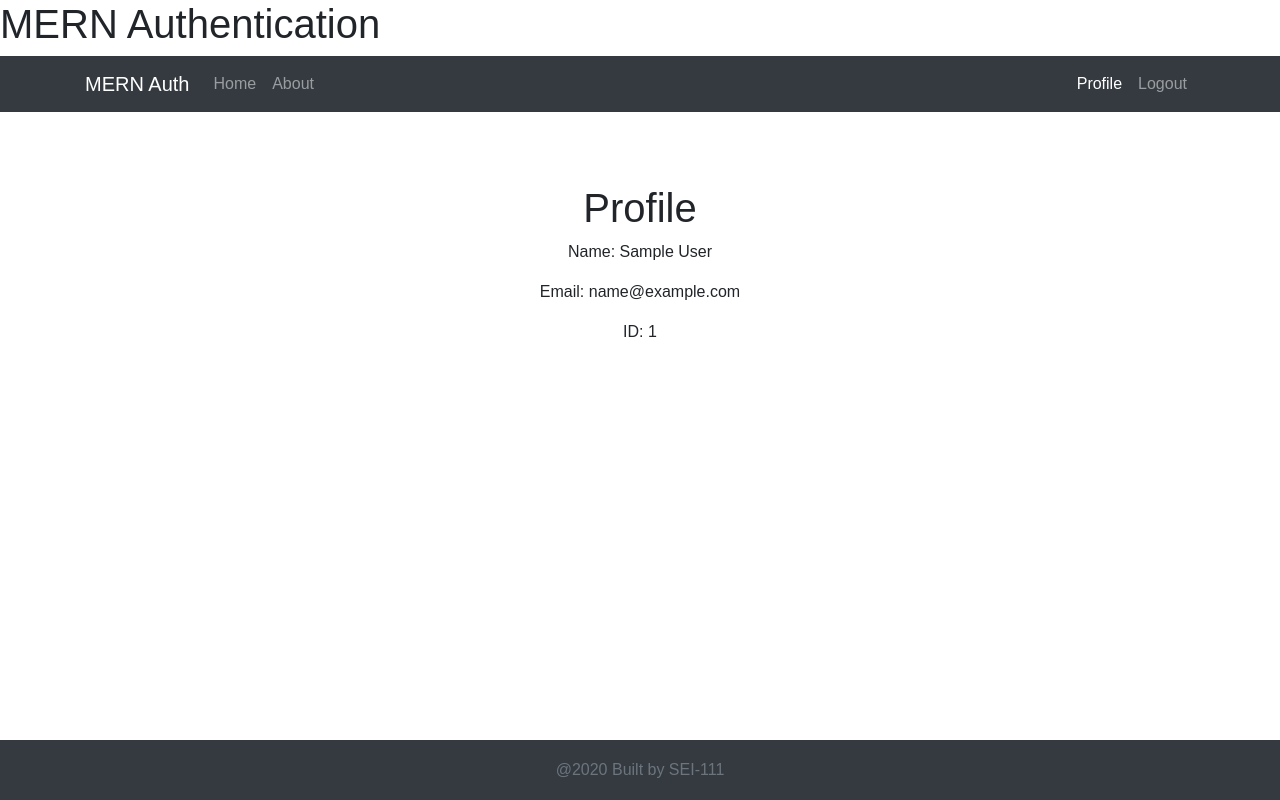
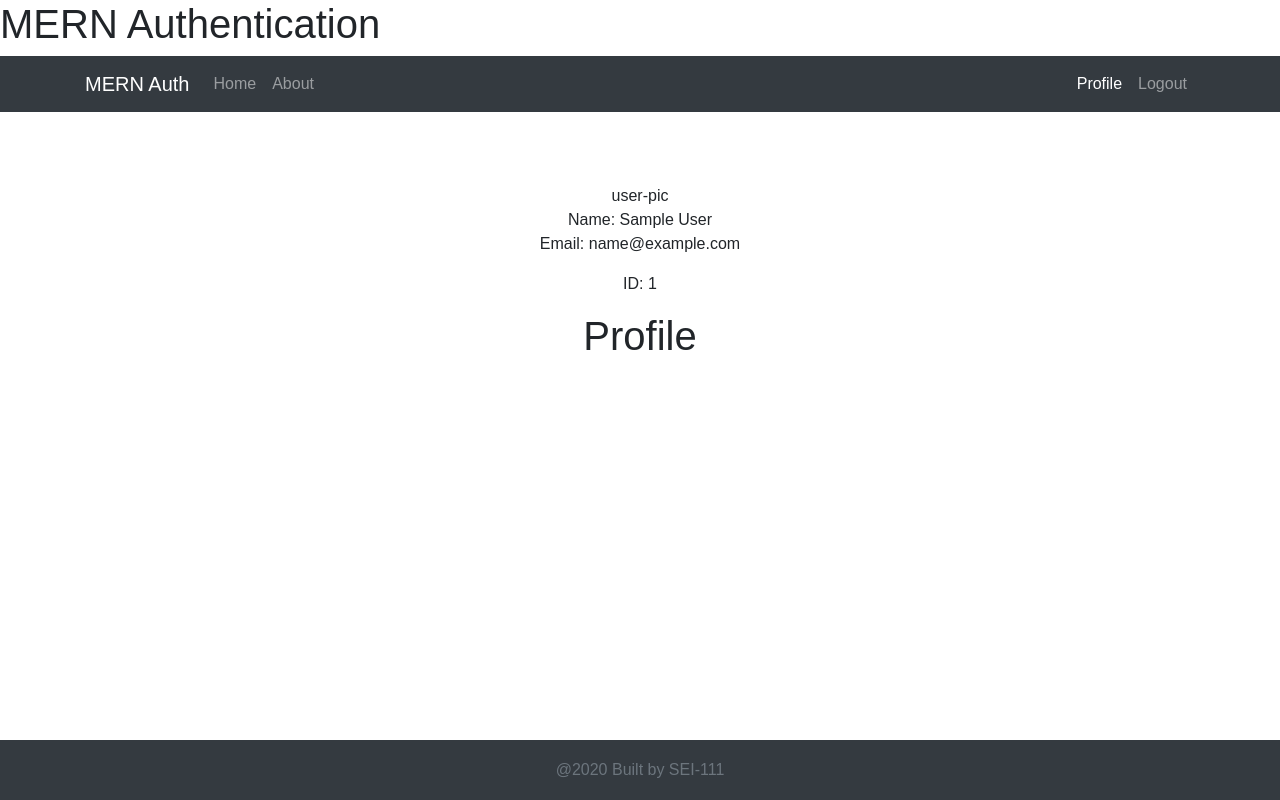
Before and after one commit to aharri64/front_Hobbyist_Corner, a React (Create React App) app: page /profile in a window 1280 px wide. Built offline with nearby package versions, Linux system fonts and the light colour scheme; no server answers; sample sign-in values are in the browser's storage.

Commit message:
[components] Profile.js: Refactor profile elements

```diff
--- a/src/components/Profile.js
+++ b/src/components/Profile.js
@@ -15,10 +15,17 @@ const Profile = (props) => {
 
     const userData = user ?
     (<div>
-        <h1>Profile</h1>
-        <p>Name: {name}</p>
-        <p>Email: {email}</p>
-        <p>ID: {id}</p>
+        <div className="profile-header-container">
+            <div className="profile-pic-container">user-pic</div>
+            <div className="user-name-container">Name: {name}</div>
+        </div>
+        <div className="user-info-container">
+            <p>Email: {email}</p>
+            <p>ID: {id}</p>
+        </div>
+        <div className="projects-container">
+            <h1>Profile</h1>
+        </div>
     </div>) : <h2>Loading...</h2>
 
     const errorDiv = () => {
```
